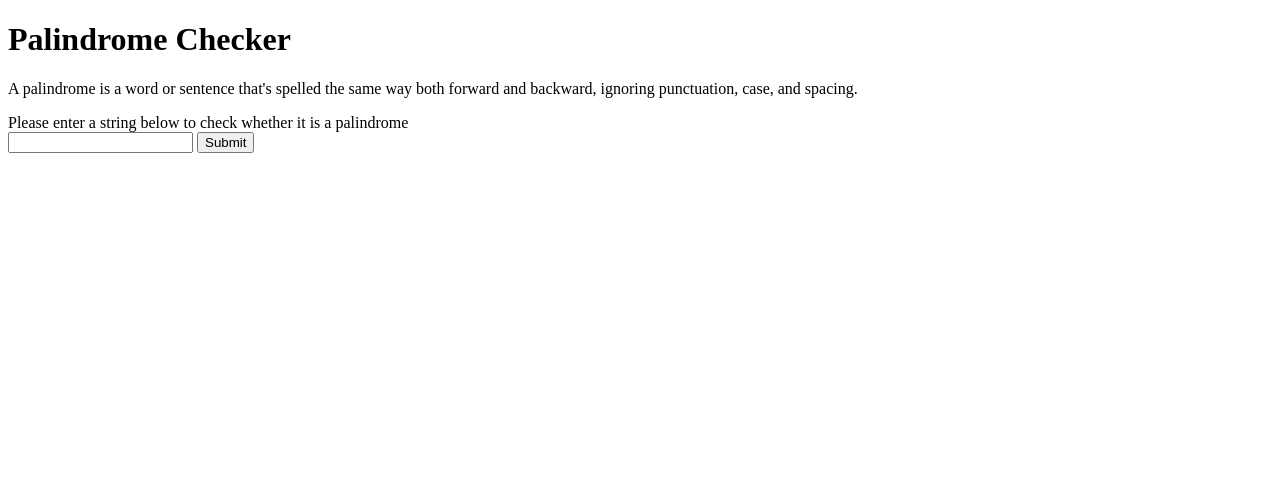
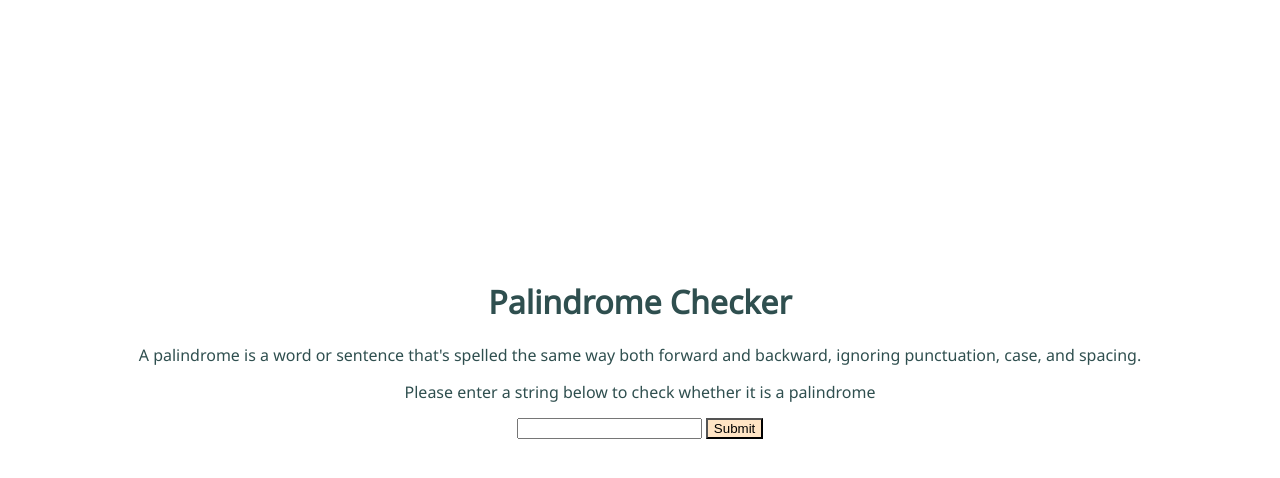
Before and after one commit to txlocnguyen/palindrome-checker, a plain HTML site: page index.html in a window 1280 px wide. Drawn offline with Linux system fonts and the light colour scheme.

Commit message:
adding basic css to website

```diff
--- a/index.html
+++ b/index.html
@@ -7,12 +7,16 @@
     <meta name="viewport" content="width=device-width, initial-scale=1.0">
     <title>Palindrome Checker</title>
     <link rel="stylesheet" href="./style.css">
+    <style>
+        @import url('https://fonts.googleapis.com/css2?family=Noto+Sans&display=swap');
+    </style>
 </head>
 
 <body>
     <form>
         <h1>Palindrome Checker</h1>
-        <p>A palindrome is a word or sentence that's spelled the same way both forward and backward, ignoring punctuation, case, and spacing.</p>
+        <p>A palindrome is a word or sentence that's spelled the same way both forward and backward, ignoring
+            punctuation, case, and spacing.</p>
         <label for="input">Please enter a string below to check whether it is a palindrome</label><br>
         <input type="text" id="input" name="input" required>
         <input type="submit" id="submit">
--- a/style.css
+++ b/style.css
@@ -0,0 +1,25 @@
+body{
+    font-family: 'Noto Sans', sans-serif;
+    text-align: center;
+    margin: 35vh 0;
+    color: darkslategray;
+}
+h1{
+    font-weight: bold;
+}
+p{
+    margin: 15px auto;
+}
+#input{
+    margin-top: 15px;
+}
+#result{
+    font-weight: bolder;
+}
+#submit{
+    cursor: pointer;
+    background-color:bisque;
+}
+#submit:hover{
+    background-color: burlywood;
+}
```
